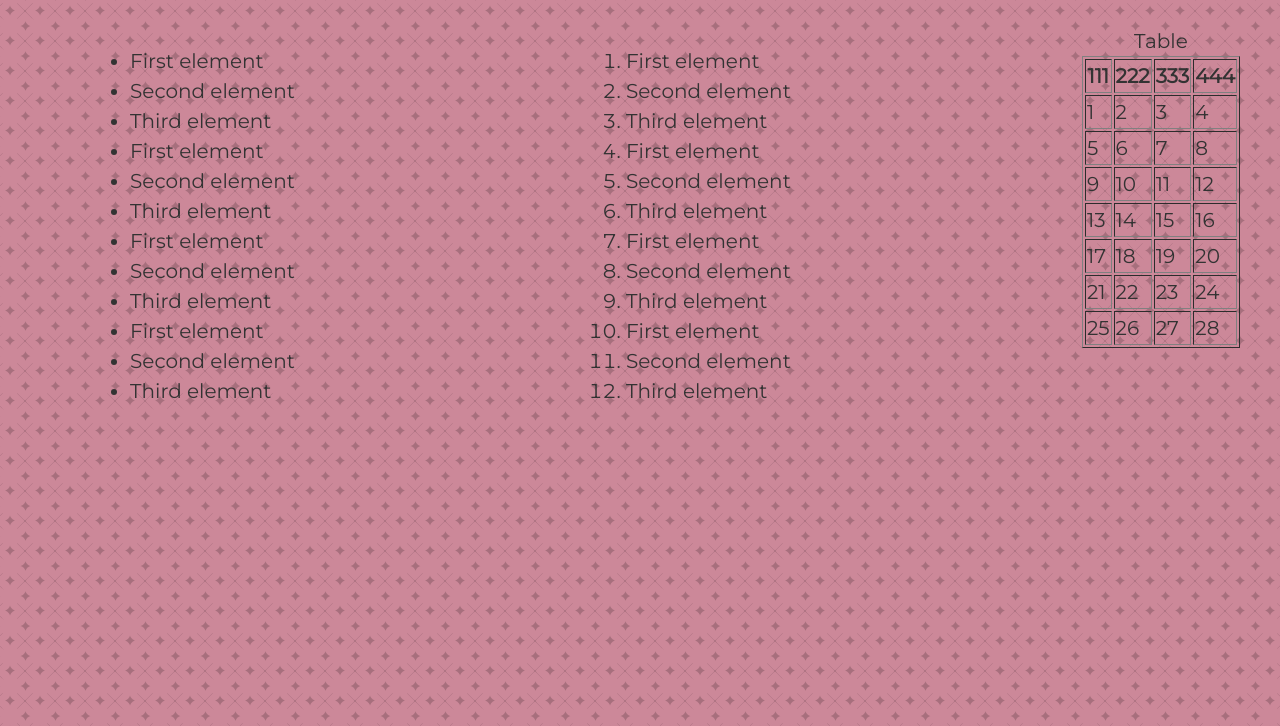
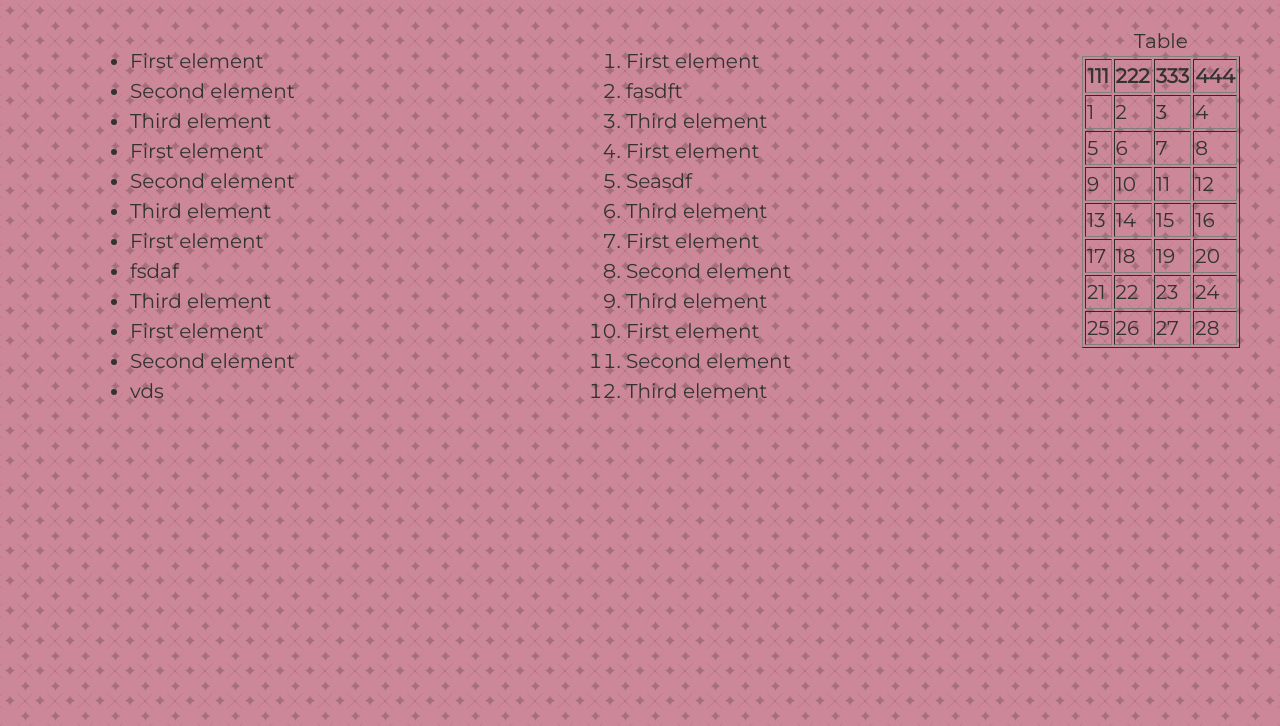
Before and after one commit to cold-inside/cold-inside.github.io, a plain HTML site: page siteforit/first/index2.html in a window 1280 px wide. Shown: the part 74-800 px from the top of the page. Drawn offline with Linux system fonts and the light colour scheme.

Commit message:
Update index2.html

```diff
--- a/siteforit/first/index2.html
+++ b/siteforit/first/index2.html
@@ -33,19 +33,19 @@
        <li>Second element</li>
        <li>Third element</li>
 <li>First element</li>
-       <li>Second element</li>
+       <li>fsdaf</li>
        <li>Third element</li>
 <li>First element</li>
        <li>Second element</li>
-       <li>Third element</li>
+       <li>vds</li>
    </ul>
         </div>
 <div class="image">
 <ol><li>First element</li>
-       <li>Second element</li>
+       <li>fasdft</li>
        <li>Third element</li>
 <li>First element</li>
-       <li>Second element</li>
+       <li>Seasdf</li>
        <li>Third element</li>
 <li>First element</li>
        <li>Second element</li>
```
